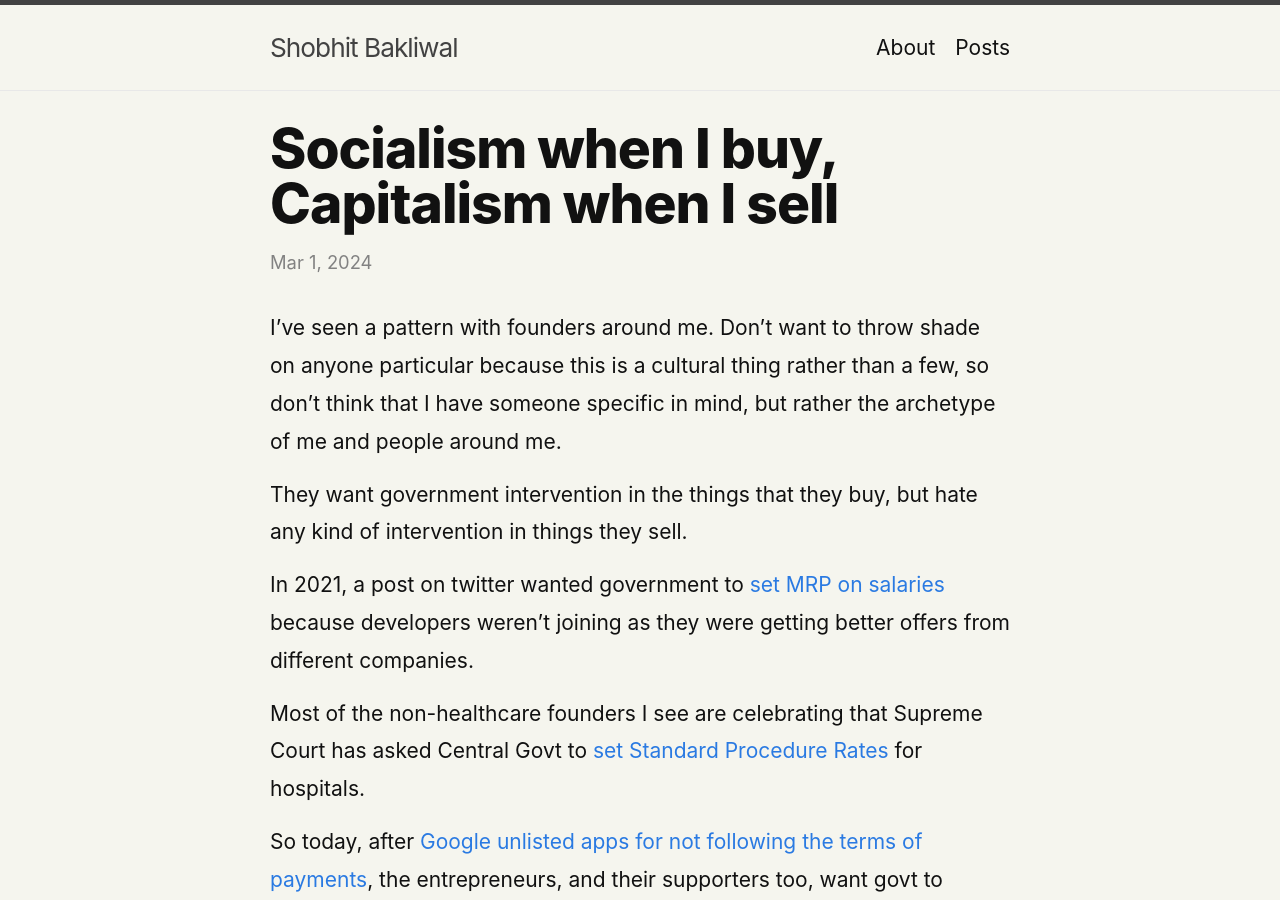
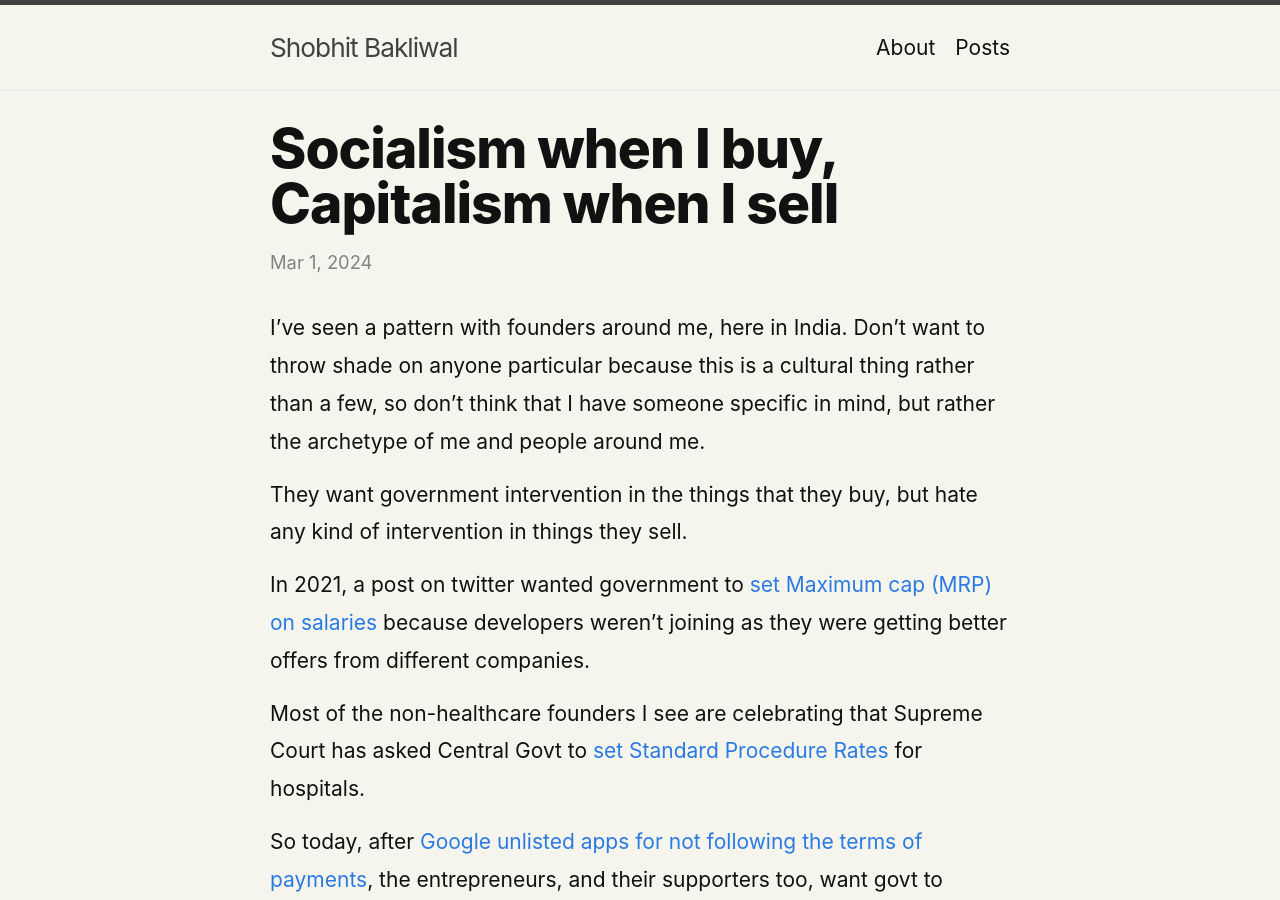
Before and after one commit to shobhitic/shobhitic.github.io, a Jekyll site: the page built from _posts/2024-03-01-socialism-capitalism.md, in a window 1280 px wide and 900 px high. Built offline with Jekyll 4.4.1, drawn with Linux system fonts in a browser that asks for light colours; comment, search, counter and statistics services are not loaded; some of the changed text lies outside the part shown.

```diff
--- a/_posts/2024-03-01-socialism-capitalism.md
+++ b/_posts/2024-03-01-socialism-capitalism.md
@@ -5,11 +5,11 @@ date: 2024-03-01 23:36 +0530
 categories: general
 ---
 
-I've seen a pattern with founders around me. Don't want to throw shade on anyone particular because this is a cultural thing rather than a few, so don't think that I have someone specific in mind, but rather the archetype of me and people around me.
+I've seen a pattern with founders around me, here in India. Don't want to throw shade on anyone particular because this is a cultural thing rather than a few, so don't think that I have someone specific in mind, but rather the archetype of me and people around me.
 
 They want government intervention in the things that they buy, but hate any kind of intervention in things they sell.
 
-In 2021, a post on twitter wanted government to [set MRP on salaries](https://twitter.com/shobhitic/status/1413541904818610183) because developers weren't joining as they were getting better offers from different companies.
+In 2021, a post on twitter wanted government to [set Maximum cap (MRP) on salaries](https://twitter.com/shobhitic/status/1413541904818610183) because developers weren't joining as they were getting better offers from different companies.
 
 Most of the non-healthcare founders I see are celebrating that Supreme Court has asked Central Govt to [set Standard Procedure Rates](https://twitter.com/sonalbhutra/status/1763399134797607050) for hospitals.
 
```
Also changed, not shown: other parts of _posts/2024-03-01-socialism-capitalism.md (+4 -0 lines).
